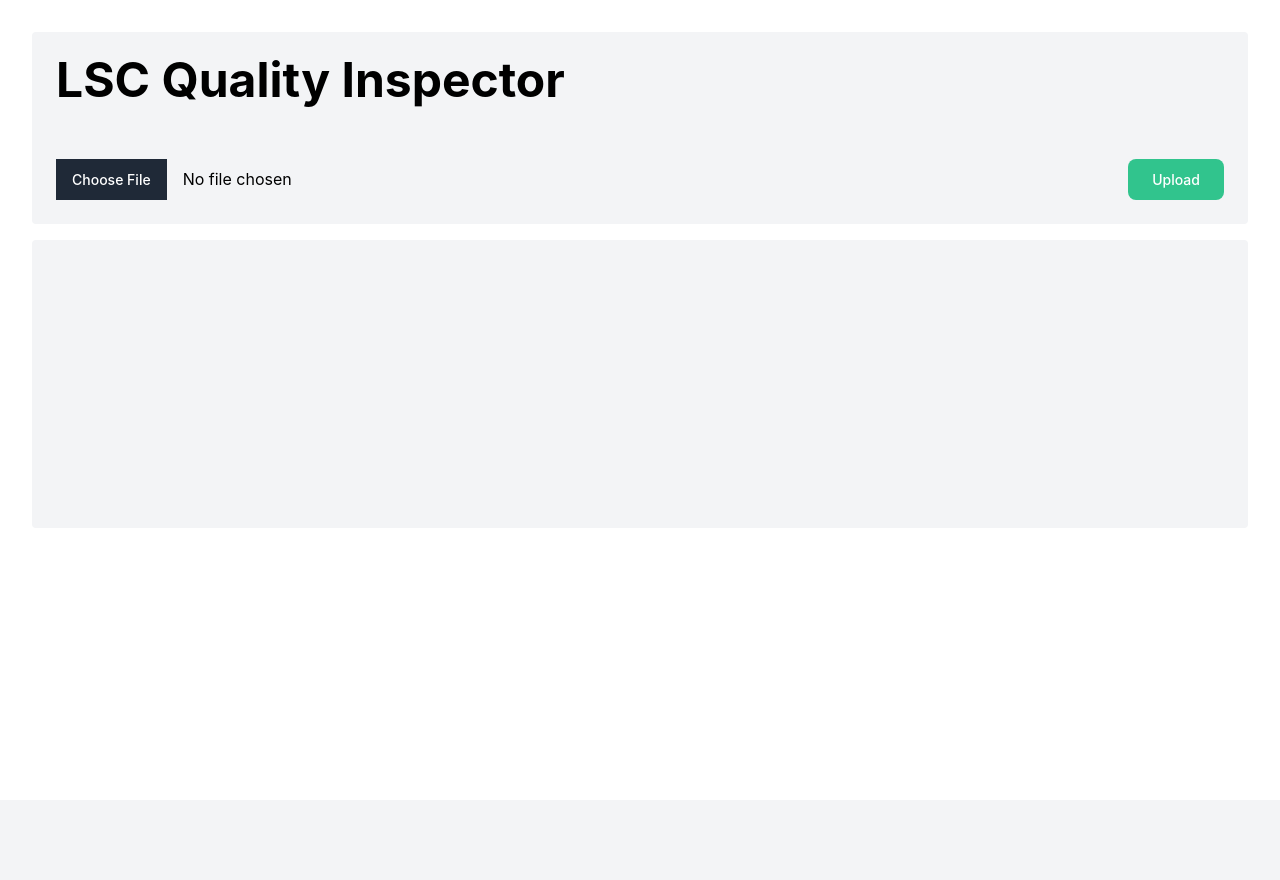
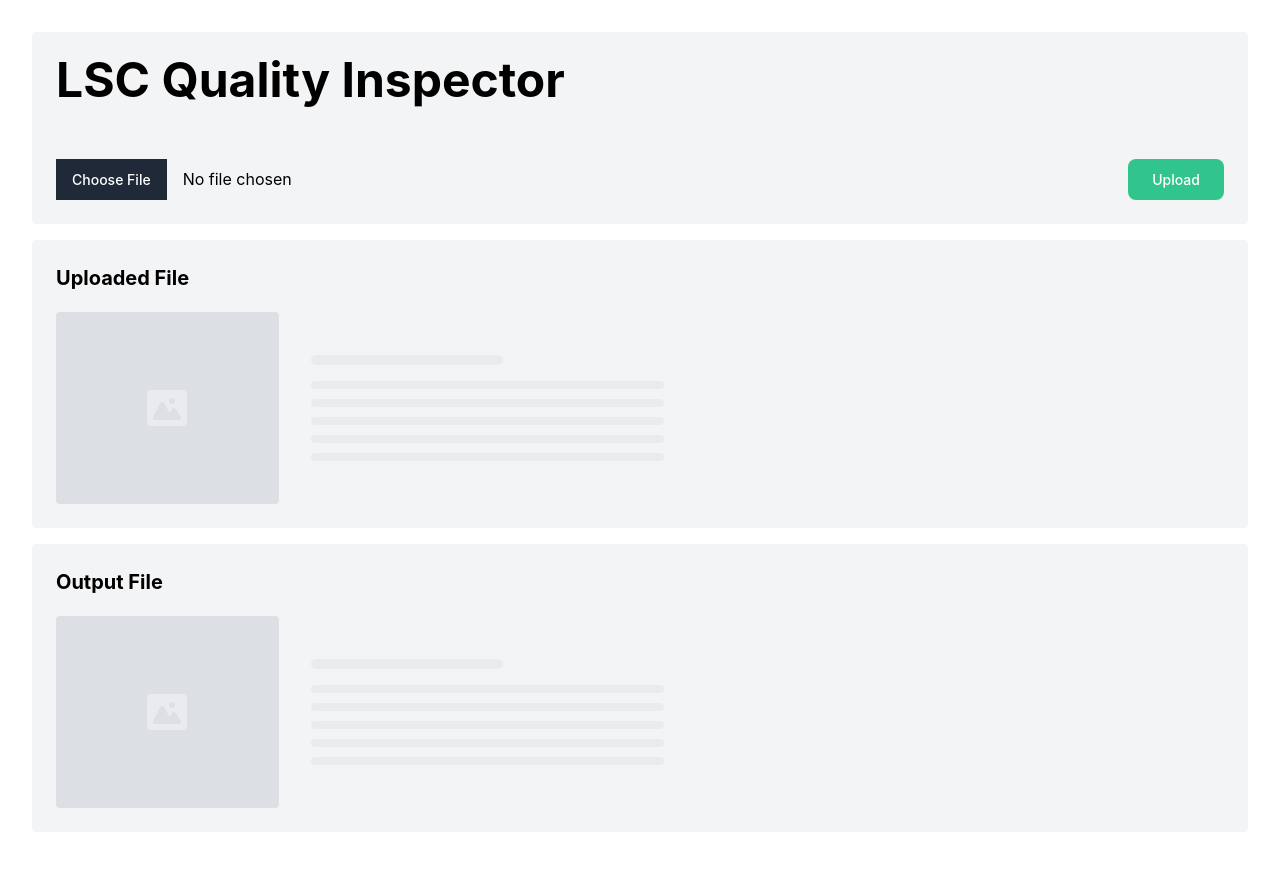
Before and after one commit to Ra-Jay/flask_lsc, a Flask app: page /upload in a window 1280 px wide. Before the commit the page ends 200 px from the top, so only its background shows below. Run offline with Flask 3, Linux system fonts and the light colour scheme; style sheets or scripts are compiled from the project's sources; some libraries are stand-ins or nearby versions.

Commit message:
Add skeleton, update display

```diff
--- a/src/templates/index.html
+++ b/src/templates/index.html
@@ -21,8 +21,10 @@
         </form>
       </div>
 
+      <div class="flex flex-col items-start justify-between h-72 mb-4 rounded bg-gray-100 p-6 relative">
+        <h1 class="text-xl font-bold">Uploaded File</h1>
         {% if input_file %}
-      <div class="flex items-start justify-left h-72 mb-4 rounded bg-gray-100 p-6">
+        <div class="flex items-start justify-left">
           <img src="{{ url_for('input_file.get_from_local', filename=input_file.name) }}" alt="Uploaded Image"
             class="h-full w-80 mr-6">
 
@@ -37,42 +39,72 @@
             <p>{{ input_file.extension }}</p>
           </div>
           <form method="POST" enctype="multipart/form-data" action="{{ url_for('input_file.analyze') }}"
-          class="flex justify-between">
+            class="flex justify-between absolute mr-6 right-0">
             <input type="submit" value="Analyze"
               class="w-24 py-2 text-white bg-green-400 cursor-pointer hover:bg-green-800 focus:ring-4 focus:ring-green-300 font-medium rounded-lg text-sm">
           </form>
         </div>
+        {% else %}
+        <div role="status" class="space-y-8 animate-pulse md:space-y-0 md:space-x-8 md:flex md:items-center">
+          <div class="flex items-center justify-center w-full h-48 bg-gray-300 rounded sm:w-96 dark:bg-gray-700">
+              <svg class="w-10 h-10 text-gray-200 dark:text-gray-600" aria-hidden="true" xmlns="http://www.w3.org/2000/svg" fill="currentColor" viewBox="0 0 20 18">
+                  <path d="M18 0H2a2 2 0 0 0-2 2v14a2 2 0 0 0 2 2h16a2 2 0 0 0 2-2V2a2 2 0 0 0-2-2Zm-5.5 4a1.5 1.5 0 1 1 0 3 1.5 1.5 0 0 1 0-3Zm4.376 10.481A1 1 0 0 1 16 15H4a1 1 0 0 1-.895-1.447l3.5-7A1 1 0 0 1 7.468 6a.965.965 0 0 1 .9.5l2.775 4.757 1.546-1.887a1 1 0 0 1 1.618.1l2.541 4a1 1 0 0 1 .028 1.011Z"/>
+              </svg>
+          </div>
+          <div class="w-full">
+              <div class="h-2.5 bg-gray-200 rounded-full dark:bg-gray-700 w-48 mb-4"></div>
+              <div class="h-2 bg-gray-200 rounded-full dark:bg-gray-700 max-w-[480px] mb-2.5"></div>
+              <div class="h-2 bg-gray-200 rounded-full dark:bg-gray-700 mb-2.5"></div>
+              <div class="h-2 bg-gray-200 rounded-full dark:bg-gray-700 max-w-[440px] mb-2.5"></div>
+              <div class="h-2 bg-gray-200 rounded-full dark:bg-gray-700 max-w-[460px] mb-2.5"></div>
+              <div class="h-2 bg-gray-200 rounded-full dark:bg-gray-700 max-w-[360px]"></div>
+          </div>
+          <span class="sr-only">Loading...</span>
+        </div>
         {% endif %}
+      </div>
 
+      <div class="flex flex-col items-start justify-between h-72 mb-4 rounded bg-gray-100 p-6">
+        <h1  class="text-xl font-bold">Output File</h1>
         {% if output_file %}
-      <div class="flex items-start justify-left h-72 mb-4 rounded bg-gray-100 p-6">
+        <div class="flex">
           <img src="{{ url_for('output_file.get_from_local', filename=output_file.name, date=session['output_date']) }}" alt="Predicted Image"
           class="h-full w-80 mr-6">
-        <div class="grid grid-cols-2 gap-x-4 w-min">
+          <div class="flex gap-x-4 w-min">
+            <div>
               <p class="font-bold">Classification: </p>
-          <p>{{ output_file.classification }}</p>
               <p class="font-bold">Accuracy: </p>
+              <p class="font-bold">Error Rate: </p>
+              <p class="font-bold">Path: </p>
+            </div>
+            <div>
+              <p class="{{ 'text-green-500' if output_file.classification == 'Good' else 'text-red-500' }}">{{ output_file.classification }}</p>
               <p>{{ output_file.accuracy }}</p>
-          <p class="font-bold">Error Rate: </p>
               <p>{{ output_file.error_rate }}</p>
-          <p class="font-bold">Path: </p>
               <p>src{{ url_for('output_file.get_from_local', filename=output_file.name, date=session['output_date']) }}</p>
             </div>
           </div>
+        </div>
+        {% else %}
+        <div role="status" class="space-y-8 animate-pulse md:space-y-0 md:space-x-8 md:flex md:items-center">
+          <div class="flex items-center justify-center w-full h-48 bg-gray-300 rounded sm:w-96 dark:bg-gray-700">
+              <svg class="w-10 h-10 text-gray-200 dark:text-gray-600" aria-hidden="true" xmlns="http://www.w3.org/2000/svg" fill="currentColor" viewBox="0 0 20 18">
+                  <path d="M18 0H2a2 2 0 0 0-2 2v14a2 2 0 0 0 2 2h16a2 2 0 0 0 2-2V2a2 2 0 0 0-2-2Zm-5.5 4a1.5 1.5 0 1 1 0 3 1.5 1.5 0 0 1 0-3Zm4.376 10.481A1 1 0 0 1 16 15H4a1 1 0 0 1-.895-1.447l3.5-7A1 1 0 0 1 7.468 6a.965.965 0 0 1 .9.5l2.775 4.757 1.546-1.887a1 1 0 0 1 1.618.1l2.541 4a1 1 0 0 1 .028 1.011Z"/>
+              </svg>
+          </div>
+          <div class="w-full">
+              <div class="h-2.5 bg-gray-200 rounded-full dark:bg-gray-700 w-48 mb-4"></div>
+              <div class="h-2 bg-gray-200 rounded-full dark:bg-gray-700 max-w-[480px] mb-2.5"></div>
+              <div class="h-2 bg-gray-200 rounded-full dark:bg-gray-700 mb-2.5"></div>
+              <div class="h-2 bg-gray-200 rounded-full dark:bg-gray-700 max-w-[440px] mb-2.5"></div>
+              <div class="h-2 bg-gray-200 rounded-full dark:bg-gray-700 max-w-[460px] mb-2.5"></div>
+              <div class="h-2 bg-gray-200 rounded-full dark:bg-gray-700 max-w-[360px]"></div>
+          </div>
+          <span class="sr-only">Loading...</span>
+        </div>
         {% endif %}
-
-      <div class="flex items-center justify-center h-72 mb-4 rounded bg-gray-100">
-
       </div>
 
-      <div class="grid grid-cols-2 gap-4 mb-4">
-        <div class="flex items-center justify-center rounded bg-gray-100 h-28">
-
-        </div>
-        <div class="flex items-center justify-center rounded bg-gray-100 h-28">
-
-        </div>
-      </div>
     </div>
   </div>
 </body>
```
Lines whose indentation alone changed are shown as unchanged.
